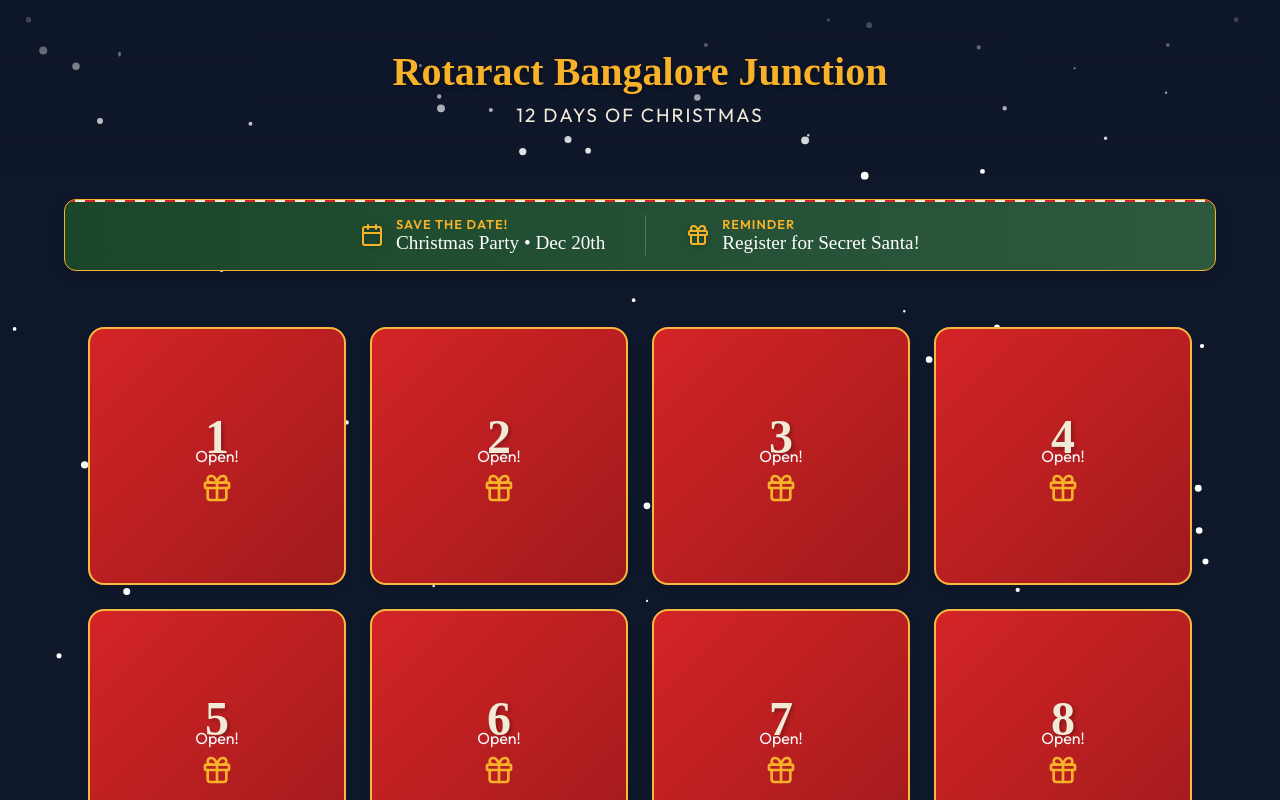
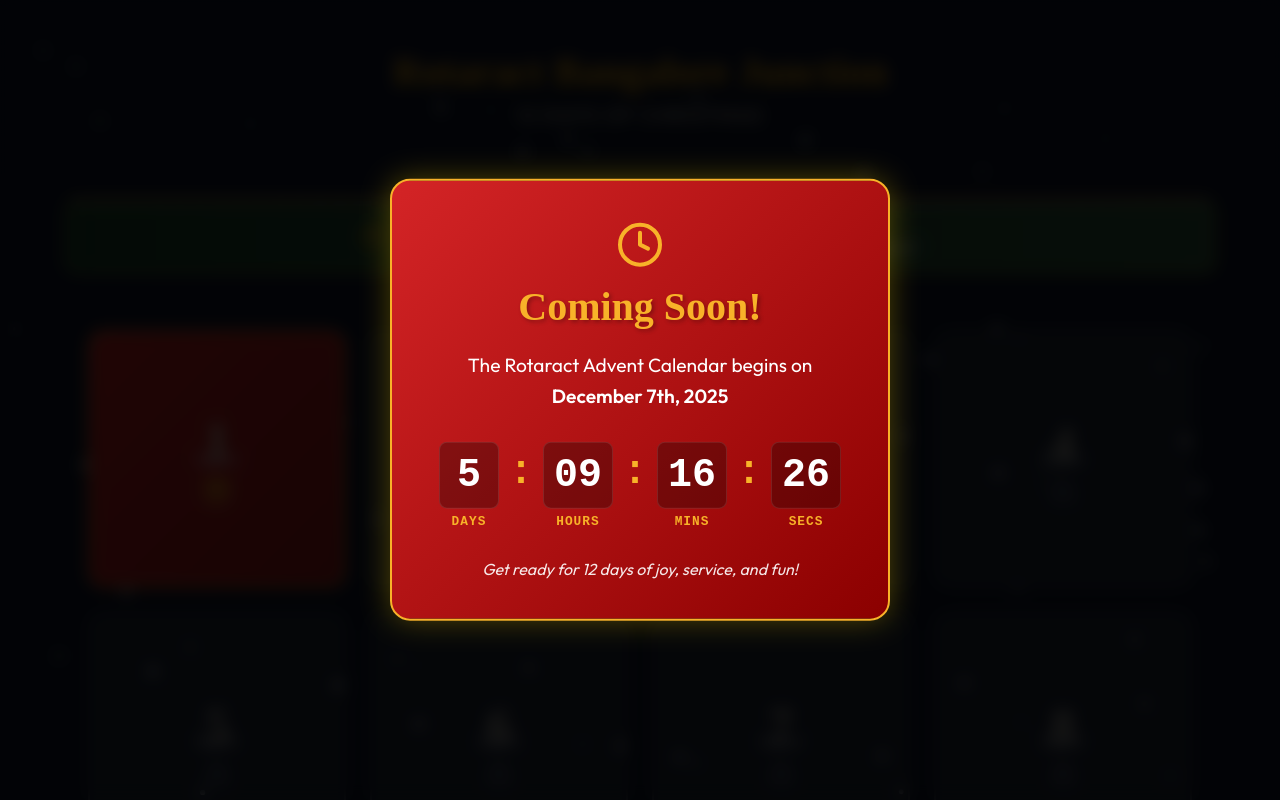
Before and after one commit to ridhixmakharia/rotaractadventcalendar, a React (Vite) app: page / in a window 1280 px wide. Shown: the top 800 px of the page. Built offline with nearby package versions, Linux system fonts and the light colour scheme; a web font is replaced by a local one.

Commit message:
enabled timer

```diff
--- a/src/components/ComingSoonModal.jsx
+++ b/src/components/ComingSoonModal.jsx
@@ -9,7 +9,7 @@
     if (!ENABLE_COMING_SOON) return null;
 
     function calculateTimeLeft() {
-        const targetDate = new Date('December 1, 2025 00:00:00').getTime();
+        const targetDate = new Date('December 7, 2025 00:00:00').getTime();
         const now = new Date().getTime();
         const difference = targetDate - now;
 
@@ -50,7 +50,7 @@
 
                 <p className="message">
                     The Rotaract Advent Calendar begins on<br />
-                    <strong>December 1st, 2025</strong>
+                    <strong>December 7th, 2025</strong>
                 </p>
 
                 <div className="countdown-container">
--- a/src/config.js
+++ b/src/config.js
@@ -2,4 +2,4 @@
 
 // Set to true to enable the "Coming Soon" popup and lock the cards.
 // Set to false to disable the popup and unlock all cards for testing.
-export const ENABLE_COMING_SOON = false;
+export const ENABLE_COMING_SOON = true;
```
